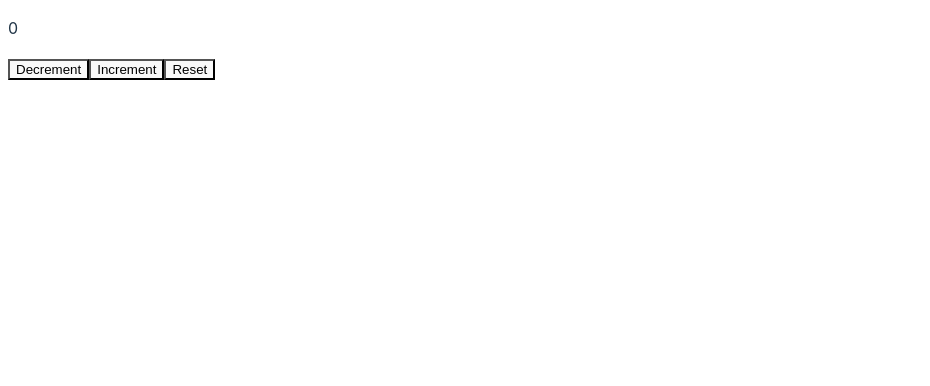
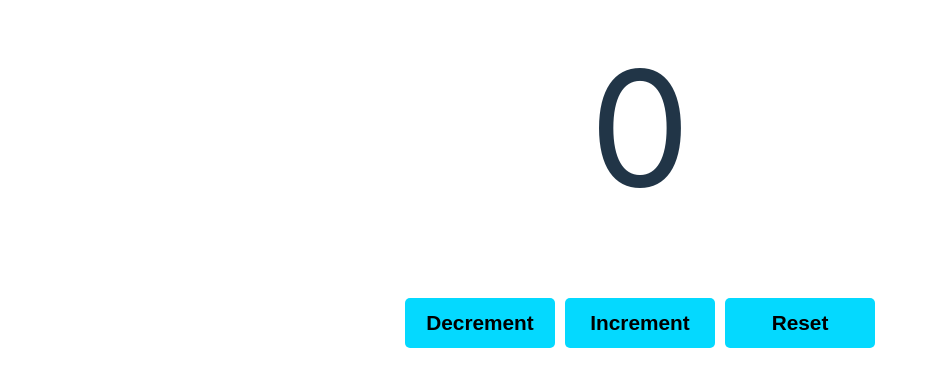
Before and after one commit to Nikkun07/ReactJS-Studies, a React (Vite) app in the folder 0-ReactJS-Extras/react-learning/: page / in a window 1280 px wide. Shown: the top 386 px of the page, without its empty margins (0-930 px from the left). Built offline with nearby package versions, Linux system fonts and the light colour scheme.

Commit message:
React Extras - useState (Added CSS)

```diff
--- a/0-ReactJS-Extras/react-learning/src/index.css
+++ b/0-ReactJS-Extras/react-learning/src/index.css
@@ -120,10 +120,40 @@
   cursor: pointer;
 } */
 
-.profilePic
+/* .profilePic
 {
   max-width: 60%;
   height: auto;
   border-radius: 50%;
   margin-bottom: 10px;
+} */
+
+.counter-container
+{
+  text-align: center;
 }
+
+.count-display
+{
+  font-size: 10em;
+  margin-top: 0;
+  margin-bottom: 50px;
+}
+
+.counter-button
+{
+  width: 150px;
+  height: 50px;
+  font-size: 1.3em;
+  font-weight: bold;
+  margin: 0px 5px;
+  background-color: #04D9ff;
+  border: none;
+  border-radius: 5px;
+  cursor: pointer;
+}
+
+.counter-button:hover
+{
+  background-color: #00AFCF;
+}
```
